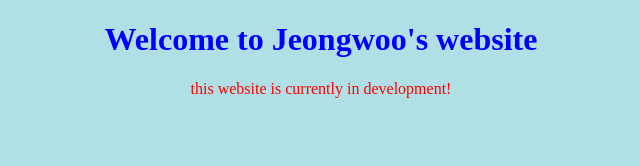
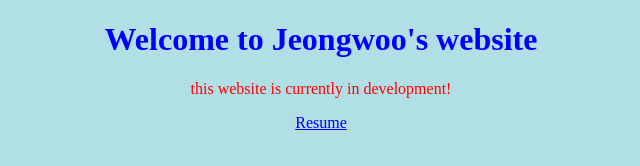
Before and after one commit to jwcho0609/jwcho0609.github.io, a plain HTML site: page index.html in a window 1280 px wide. Shown: the full height of the page, 319-959 px from the left. Drawn offline with Linux system fonts and the light colour scheme.

Commit message:
add resume

```diff
--- a/index.html
+++ b/index.html
@@ -1,5 +1,6 @@
 <!DOCTYPE html>
 <html>
+
 <head>
   <link rel="stylesheet" href="styles.css">
 </head>
@@ -7,6 +8,6 @@
   <center>
     <h1>Welcome to Jeongwoo's website</h1>
     <p>this website is currently in development!</p>
+    <a href="/src/resume.pdf">Resume</a>
   </center>
-
 </body>
```
Also changed, not shown: 3 other files.
